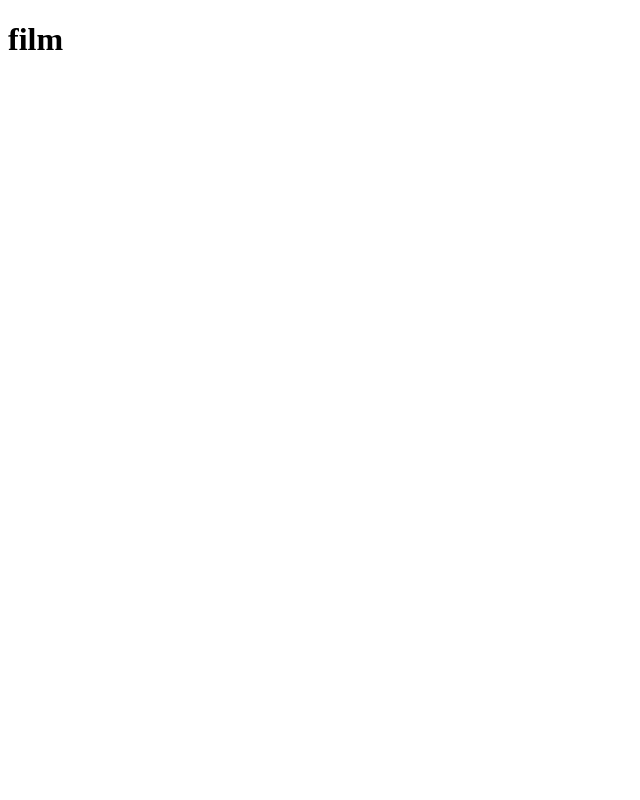
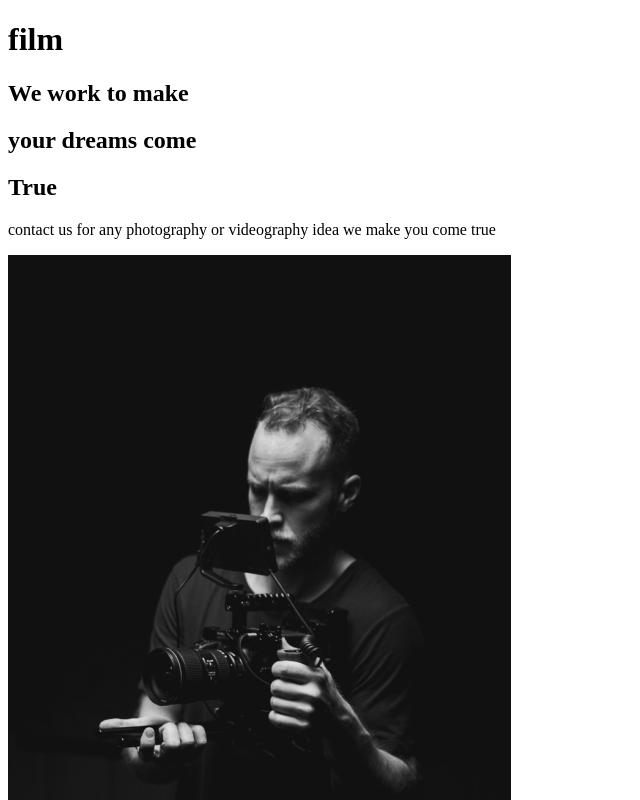
Before and after one commit to kingchan818/capture, a React (Create React App) app: page / in a window 1280 px wide. Shown: the top 800 px of the page, without its empty margins (0-640 px from the left). Built offline with nearby package versions, Linux system fonts and the light colour scheme.

Commit message:
AboutUs sections

```diff
--- a/src/App.js
+++ b/src/App.js
@@ -1,9 +1,11 @@
 import React from "react";
+import AboutUS from "./pages/AboutUs";
 
 function App() {
   return (
     <div>
       <h1>film</h1>
+      <AboutUS />
     </div>
   );
 }
--- /dev/null
+++ b/src/components/AboutSection.js
@@ -0,0 +1,32 @@
+import home1 from "../img/home1.png";
+
+const AboutSection = () => {
+  return (
+    <div className="description">
+      <div className="title">
+        <div className="hide">
+          <h2>We work to make</h2>
+        </div>
+
+        <div className="hide">
+          <h2>
+            your <span>dreams</span> come{" "}
+          </h2>
+        </div>
+
+        <div className="hide">
+          <h2>True</h2>
+        </div>
+        <p>
+          contact us for any photography or videography idea we make you come
+          true
+        </p>
+      </div>
+      <div className="image">
+        <img src={home1} alt="cam man" />
+      </div>
+    </div>
+  );
+};
+
+export default AboutSection;
--- /dev/null
+++ b/src/pages/AboutUs.js
@@ -0,0 +1,7 @@
+import AboutSection from "../components/AboutSection";
+
+const AboutUs = () => {
+  return <AboutSection />;
+};
+
+export default AboutUs;
```
Also changed, not shown: 1 other file (tests, documents, lock files or other folders).
